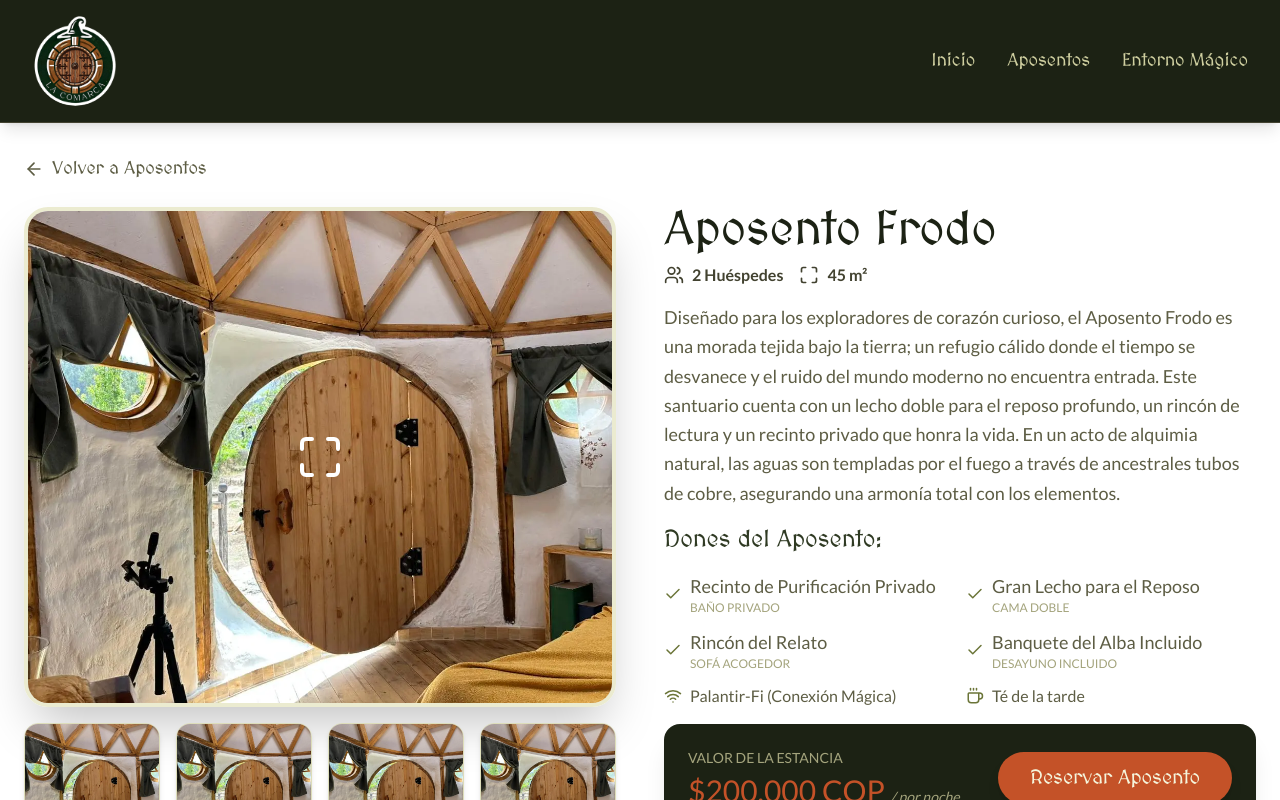
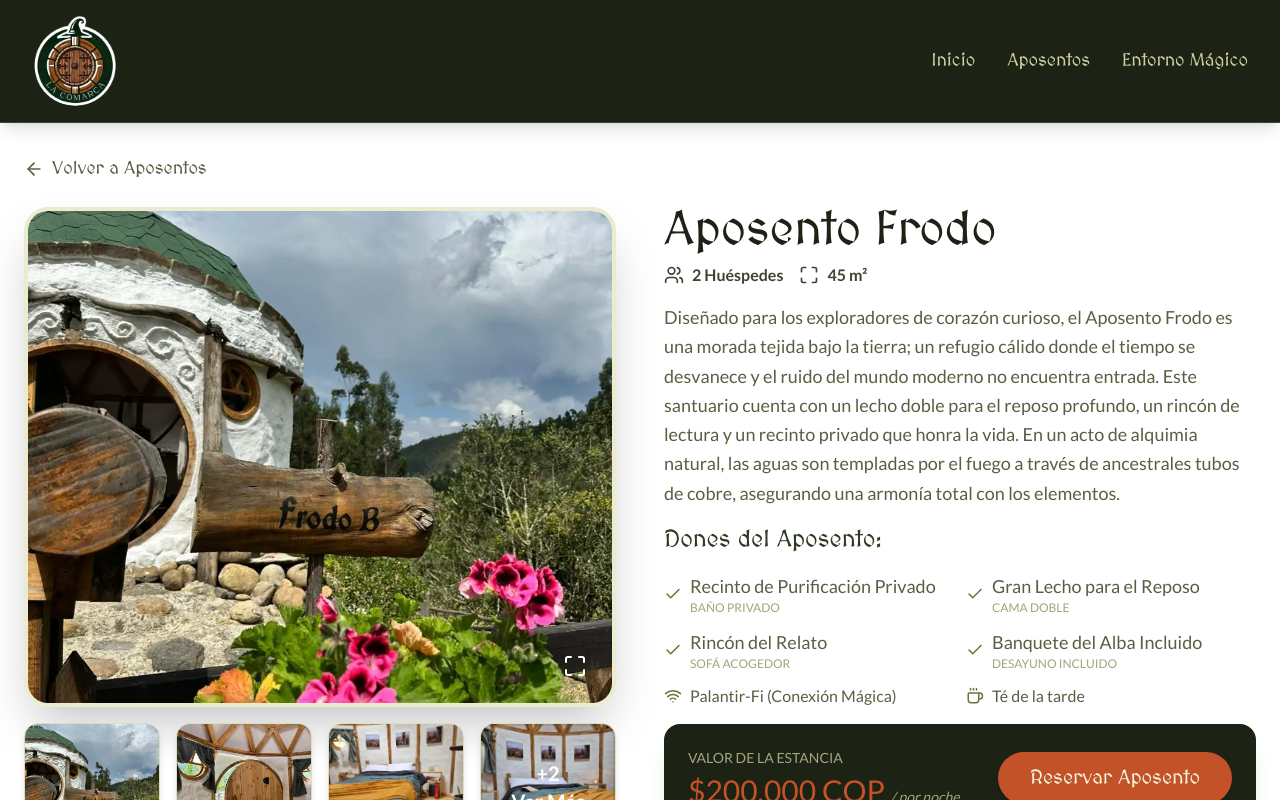
Before and after one commit to Rociojc/la-comarca-web-figma-make, a React (Vite) app: page /rooms in a window 1280 px wide. Both pictures are taken after a click on the element 218 px from the left and 597 px from the top of the page. Shown: the top 800 px of the page. Built offline with nearby package versions, Linux system fonts and the light colour scheme.

Commit message:
feat: agregar galeria de imagenes a Frodo y ajustar posicion de icono Maximize

```diff
--- a/src/components/screens/RoomDetailScreen.tsx
+++ b/src/components/screens/RoomDetailScreen.tsx
@@ -103,11 +103,10 @@ export const RoomDetailScreen: React.FC<RoomDetailScreenProps> = ({
               alt={room.title}
               className="w-full h-full object-cover group-hover:scale-105 transition-transform duration-700"
             />
-            <div className="absolute inset-0 bg-black/0 group-hover:bg-black/10 transition-colors flex items-center justify-center">
-              <Maximize
-                className="text-white opacity-0 group-hover:opacity-100 transition-opacity drop-shadow-lg"
-                size={48}
-              />
+            <div className="absolute bottom-4 right-4 transition-transform duration-300 group-hover:scale-110">
+              <div className="bg-black/40 backdrop-blur-md p-2 rounded-full border border-white/20 opacity-0 group-hover:opacity-100 transition-opacity">
+                <Maximize className="text-white drop-shadow-lg" size={24} />
+              </div>
             </div>
           </div>
           <div className="grid grid-cols-4 gap-4">
@@ -130,11 +129,11 @@ export const RoomDetailScreen: React.FC<RoomDetailScreenProps> = ({
 
                   {isLastSlot && remainingCount > 0 && (
                     <div className="absolute inset-0 bg-stone-900/70 backdrop-blur-[1px] flex flex-col items-center justify-center text-white border-2 border-emerald-400/50 rounded-xl">
-                      <span className="text-2xl font-bold">
+                      <span className="text-xl font-bold">
                         +{remainingCount}
                       </span>
-                      <span className="text-[10px] uppercase tracking-tighter font-bold">
-                        Ver Aposentos
+                      <span className="text-xl tracking-tighter font-bold">
+                        Ver Más
                       </span>
                     </div>
                   )}
@@ -236,7 +235,7 @@ export const RoomDetailScreen: React.FC<RoomDetailScreenProps> = ({
 
       {/* Full Screen Gallery Modal */}
       {isGalleryOpen && (
-        <div className="fixed inset-0 z-50 bg-emerald-400 flex items-center justify-center p-4 md:p-10 fade-in">
+        <div className="fixed inset-0 z-50 bg-stone-900 flex items-center justify-center p-4 md:p-10 fade-in">
           <button
             onClick={closeGallery}
             className="absolute text-stone-400 hover:text-white transition-colors p-2 z-50 rounded-full"
@@ -259,7 +258,7 @@ export const RoomDetailScreen: React.FC<RoomDetailScreenProps> = ({
               className="max-h-full max-w-full object-contain rounded-lg shadow-2xl"
               style={{ height: "90vh" }}
             />
-            <div className="absolute bottom-4 left-0 right-0 text-center text-white/80 font-lato text-sm">
+            <div className="absolute bottom-4 left-0 right-0 text-center text-white font-lato text-sm">
               Imagen {currentImageIndex + 1} de {images.length}
             </div>
           </div>
--- a/src/data/rooms.ts
+++ b/src/data/rooms.ts
@@ -1,13 +1,19 @@
-import hobbitImage from "../assets/rooms/frodo/frodo-imagen-2.webp";
+import frodo1 from "../assets/rooms/frodo/frodo-imagen-1.webp";
+import frodo2 from "../assets/rooms/frodo/frodo-imagen-2.webp";
+import frodo3 from "../assets/rooms/frodo/frodo-imagen-3.webp";
+import frodo4 from "../assets/rooms/frodo/frodo-imagen-4.webp";
+import frodo5 from "../assets/rooms/frodo/frodo-imagen-5.webp";
+import frodo6 from "../assets/rooms/frodo/frodo-imagen-6.webp";
 
 export interface Room {
   id: string;
   title: string;
   price: string;
   image: string;
+  images?: string[];
   tags: string[];
   description?: string;
-  features?: string[];
+  features?: any[];
   maxGuests?: number;
   size?: string;
 }
@@ -17,7 +23,8 @@ export const rooms: Room[] = [
     id: "hob-frodo",
     title: "Aposento Frodo",
     price: "$200.000 COP",
-    image: hobbitImage,
+    image: frodo1,
+    images: [frodo1, frodo2, frodo3, frodo4, frodo5, frodo6],
     tags: ["Calor de Hogar", "Baño Ecológico", "Esencia Mágica"],
     description:
       "Diseñado para los exploradores de corazón curioso, el Aposento Frodo es una morada tejida bajo la tierra; un refugio cálido donde el tiempo se desvanece y el ruido del mundo moderno no encuentra entrada. Este santuario cuenta con un lecho doble para el reposo profundo, un rincón de lectura y un recinto privado que honra la vida. En un acto de alquimia natural, las aguas son templadas por el fuego a través de ancestrales tubos de cobre, asegurando una armonía total con los elementos.",
```
